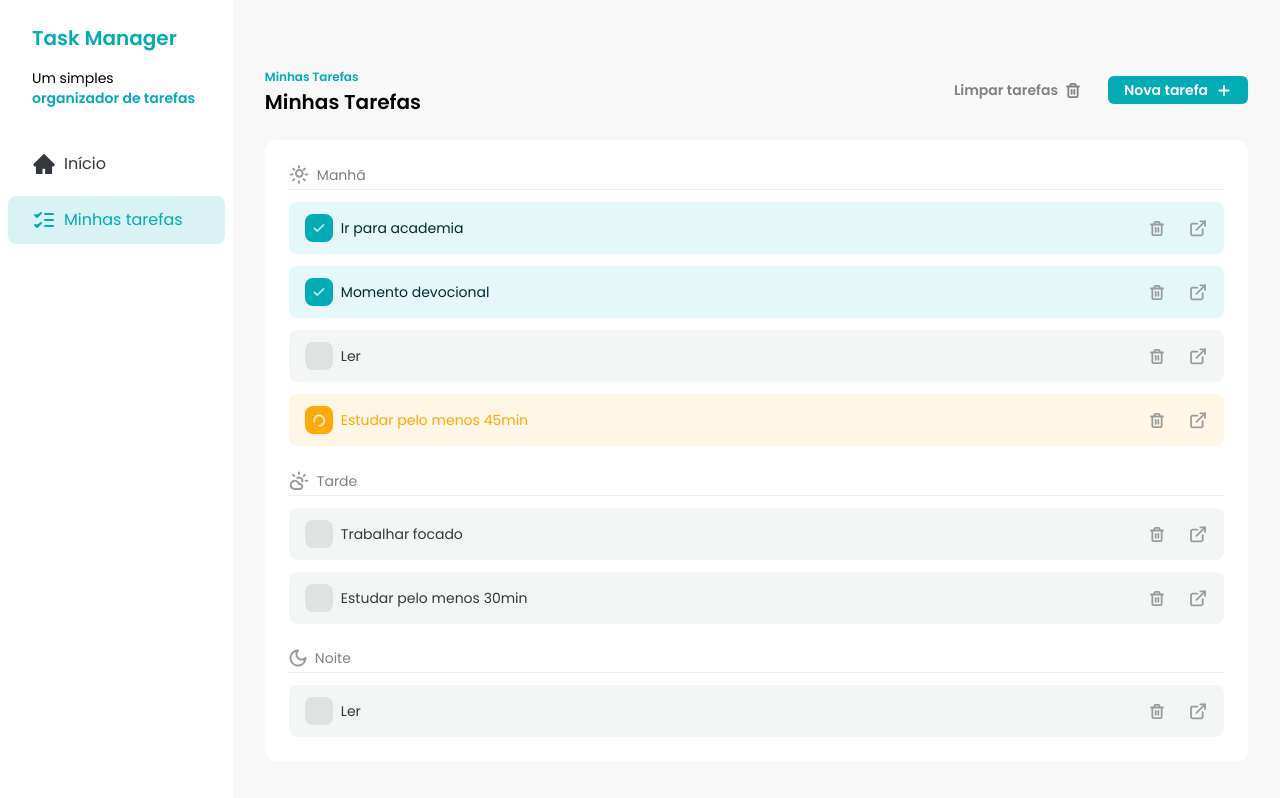
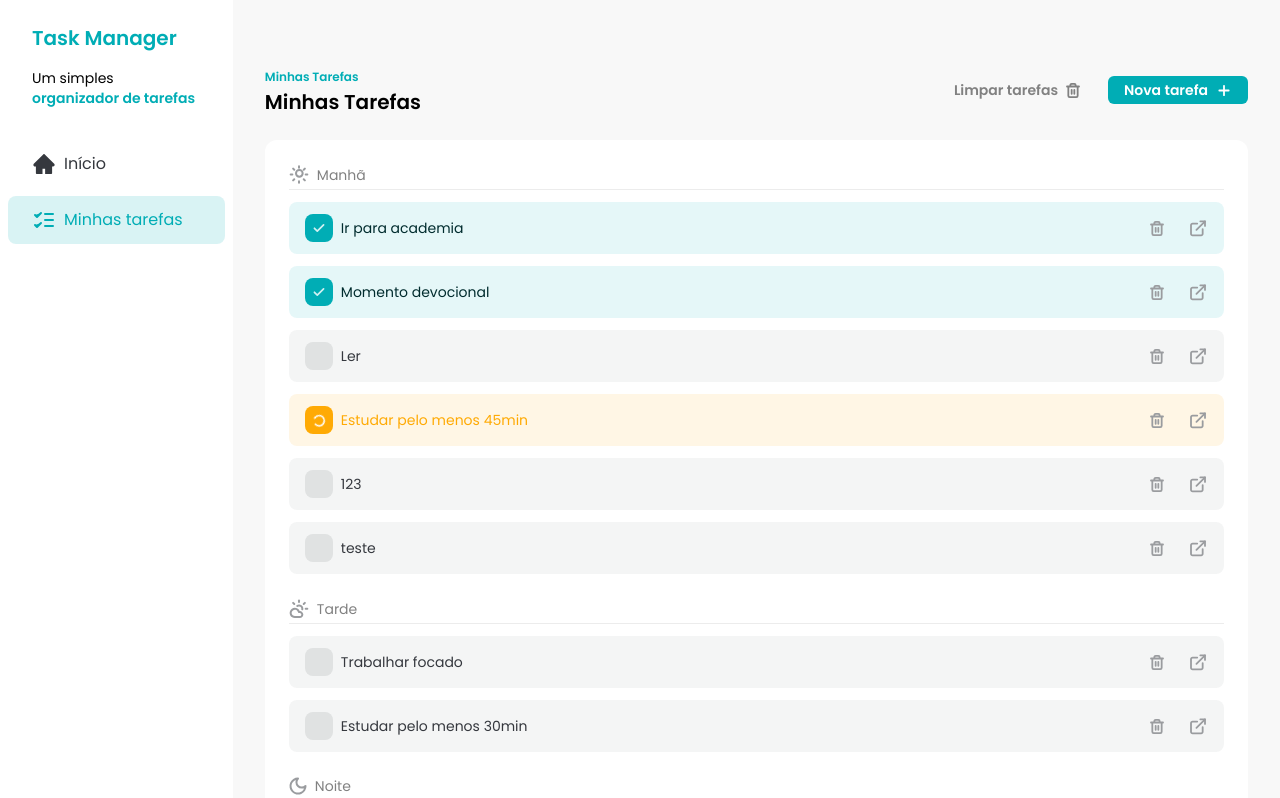
Before and after one commit to DenilsoferreiraL/fsc-task-manager, a React (Vite) app: page / in a window 1280 px wide. Shown: the top 798 px of the page. Built offline with nearby package versions, Linux system fonts and the light colour scheme; data requests are answered from the project's data file.

Commit message:
feat: update task structure in db.json and modify propTypes in TaskItem component

```diff
--- a/db.json
+++ b/db.json
@@ -1,53 +1,74 @@
 {
   "tasks": [
     {
-            "id": 1,
+      "id": "1",
       "title": "Ir para academia",
       "description": "Exemplo",
       "time": "morning",
       "status": "done"
     },
     {
-            "id": 2,
+      "id": "2",
       "title": "Momento devocional",
       "description": "Exemplo",
       "time": "morning",
       "status": "done"
     },
     {
-            "id": 3,
+      "id": "3",
       "title": "Ler",
       "description": "Exemplo",
       "time": "morning",
       "status": "not_started"
     },
     {
-            "id": 4,
+      "id": "4",
       "title": "Estudar pelo menos 45min",
       "description": "Exemplo",
       "time": "morning",
       "status": "in_progress"
     },
     {
-            "id": 5,
+      "id": "5",
       "title": "Trabalhar focado",
       "description": "Exemplo",
       "time": "afternoon",
       "status": "not_started"
     },
     {
-            "id": 6,
+      "id": "6",
       "title": "Estudar pelo menos 30min",
       "description": "Exemplo",
       "time": "afternoon",
       "status": "not_started"
     },
     {
-            "id": 7,
+      "id": "7",
       "title": "Ler",
       "description": "Exemplo",
       "time": "evening",
       "status": "not_started"
+    },
+    {
+      "id": "4e561291-ee91-4dee-82ed-9b1930f8b913",
+      "title": "123",
+      "time": "morning",
+      "description": "123",
+      "status": "not_started"
+    },
+    {
+      "id": "a44f05d5-d163-41bf-b035-81254354515d",
+      "title": "teste",
+      "time": "morning",
+      "description": "teste",
+      "status": "not_started"
+    },
+    {
+      "id": "2a9ae277-67fc-458e-a01f-765f73a6f6aa",
+      "title": "Correr pela noite",
+      "time": "evening",
+      "description": "pelas 20hrs",
+      "status": "not_started"
     }
   ]
 }
--- a/src/components/TaskItem.jsx
+++ b/src/components/TaskItem.jsx
@@ -73,7 +73,7 @@ export const TaskItem = ({
 
 TaskItem.propTypes = {
   task: PropTypes.shape({
-    id: PropTypes.number.isRequired,
+    id: PropTypes.string.isRequired,
     title: PropTypes.string.isRequired,
     description: PropTypes.string.isRequired,
     time: PropTypes.oneOf(['morning', 'afternoon', 'evening']).isRequired,
--- a/src/components/Tasks.jsx
+++ b/src/components/Tasks.jsx
@@ -27,12 +27,6 @@ export const Tasks = () => {
   const afternoonTasks = tasks.filter((task) => task.time === 'afternoon')
   const eveningTasks = tasks.filter((task) => task.time === 'evening')
 
-  const handleTaskDeleteClick = (taskId) => {
-    const newTasks = tasks.filter((task) => task.id !== taskId)
-    toast.success('Tarefa removida com sucesso!')
-    setTasks(newTasks)
-  }
-
   const handleTaskCheckboxClick = (taskId) => {
     const newTasks = tasks.map((task) => {
       if (task.id !== taskId) {
@@ -58,7 +52,25 @@ export const Tasks = () => {
     setTasks(newTasks)
   }
 
-  const handleAddTaskSubmit = (task) => {
+  const handleTaskDeleteClick = (taskId) => {
+    const newTasks = tasks.filter((task) => task.id !== taskId)
+    toast.success('Tarefa removida com sucesso!')
+    setTasks(newTasks)
+  }
+
+  const handleAddTaskSubmit = async (task) => {
+    const response = await fetch('http://localhost:3000/tasks', {
+      method: 'POST',
+      body: JSON.stringify(task),
+    })
+
+    if (!response.ok) {
+      return toast.error(
+        'Erro ao adicionar a tarefa. Por favor, tente novamente.'
+      )
+    }
+    console.log(response)
+
     setTasks([...tasks, task])
     toast.success('Tarefa adicionada com sucesso!')
   }
```
Lines whose indentation alone changed are shown as unchanged.
